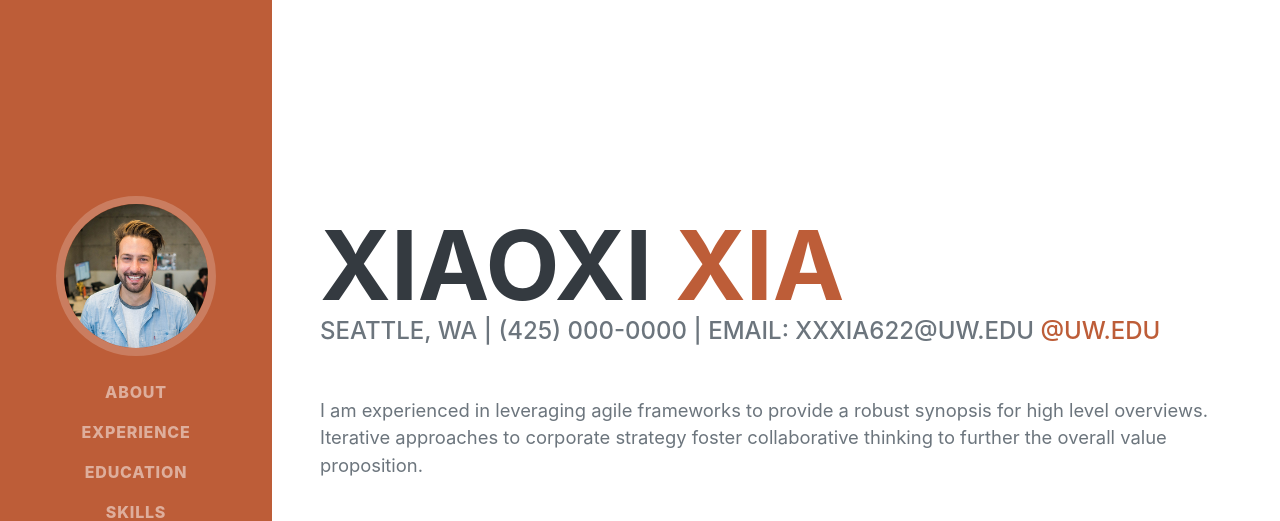
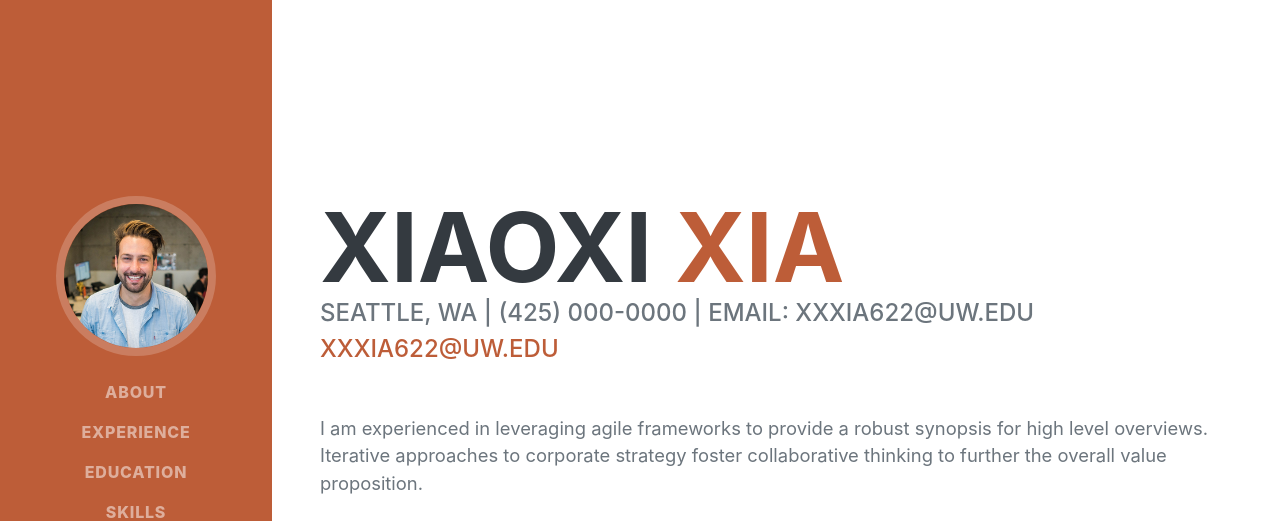
Before and after one commit to xiaoxixiaxx/xiaoxixiaxx.github.io, a website: page index.html in a window 1280 px wide. Shown: the top 521 px of the page. Drawn offline with nearby package versions, Linux system fonts and the light colour scheme; a web font is replaced by a local one.

Commit message:
Update index.html

```diff
--- a/index.html
+++ b/index.html
@@ -45,7 +45,7 @@
                     </h1>
                     <div class="subheading mb-5">
                         Seattle, WA | (425) 000-0000 | Email: xxxia622@uw.edu
-                        <a href="xxxia622@uw.edu">@uw.edu</a>
+                        <a href="mailto:name@uw.edu">xxxia622@uw.edu</a>
                     </div>
                     <p class="lead mb-5">I am experienced in leveraging agile frameworks to provide a robust synopsis for high level overviews. Iterative approaches to corporate strategy foster collaborative thinking to further the overall value proposition.</p>
                     <div class="social-icons">
```
